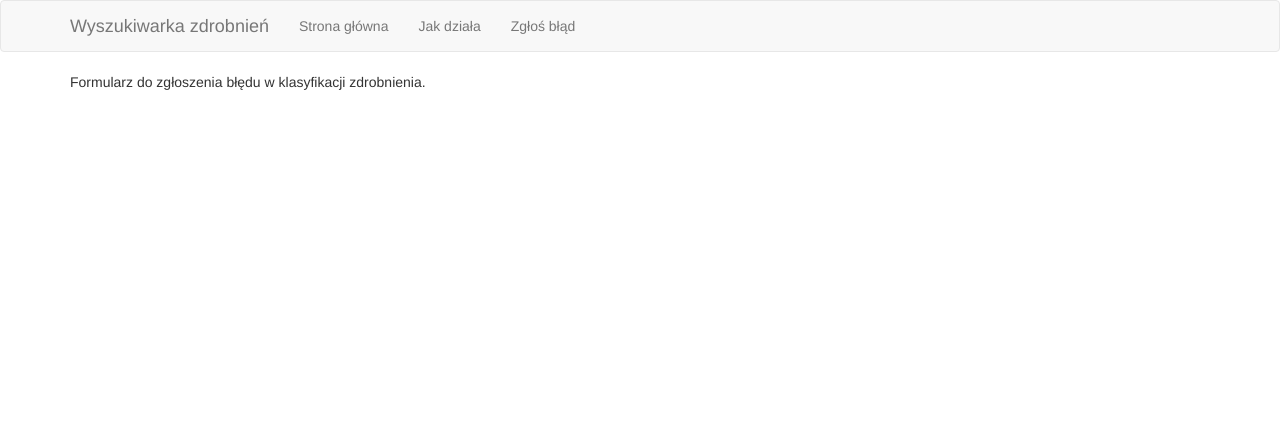
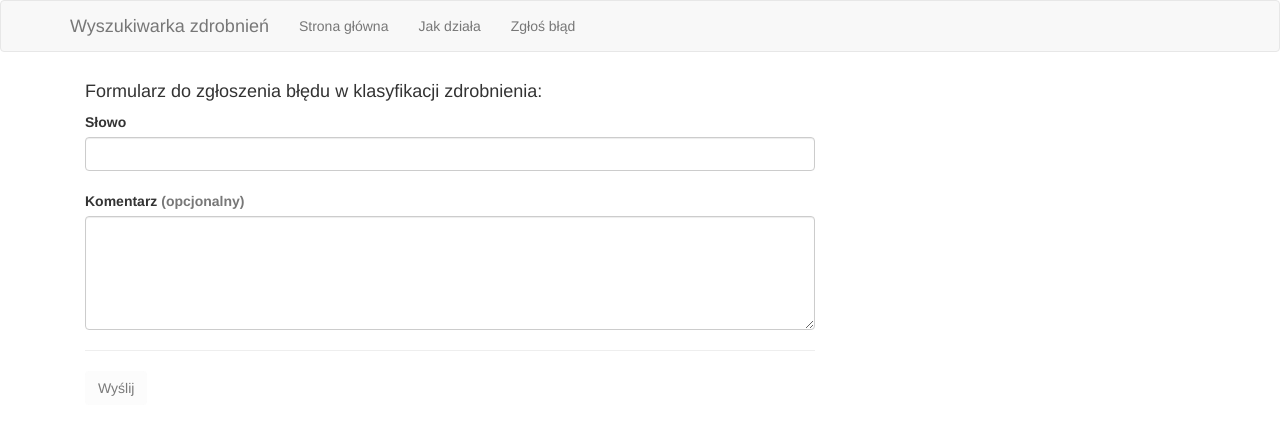
Before and after one commit to mateuszwosik/zdrobnienia, a Flask app: page /report in a window 1280 px wide. Shown: the top 435 px of the page. Run offline with Flask 2, Linux system fonts and the light colour scheme; some libraries are stand-ins or nearby versions.

Commit message:
ADD report page

```diff
--- a/templates/report.html
+++ b/templates/report.html
@@ -1,5 +1,26 @@
 {% extends 'layout.html' %}
 
 {% block body %}
-Formularz do zgłoszenia błędu w klasyfikacji zdrobnienia.
+<div class="container">
+    <h4>
+        Formularz do zgłoszenia błędu w klasyfikacji zdrobnienia:
+    </h4>
+</div>
+
+<div class="col-md-8 order-md-1">
+    <form class="needs-validation" novalidate>
+        <div class="mb-3">
+            <label for="word">Słowo</label>
+            <input type="text" class="form-control" id="word" placeholder="" value="" required>
+        </div></br>
+
+        <div class="mb-3">
+            <label for="comment">Komentarz <span class="text-muted">(opcjonalny)</span></label>
+            <textarea rows="5" cols="50" class="form-control" id="comment"></textarea>
+        </div>
+
+        <hr class="mb-4">
+        <button class="btn" type="submit" disabled>Wyślij</button>
+    </form>
+</div>
 {% endblock %}
```
